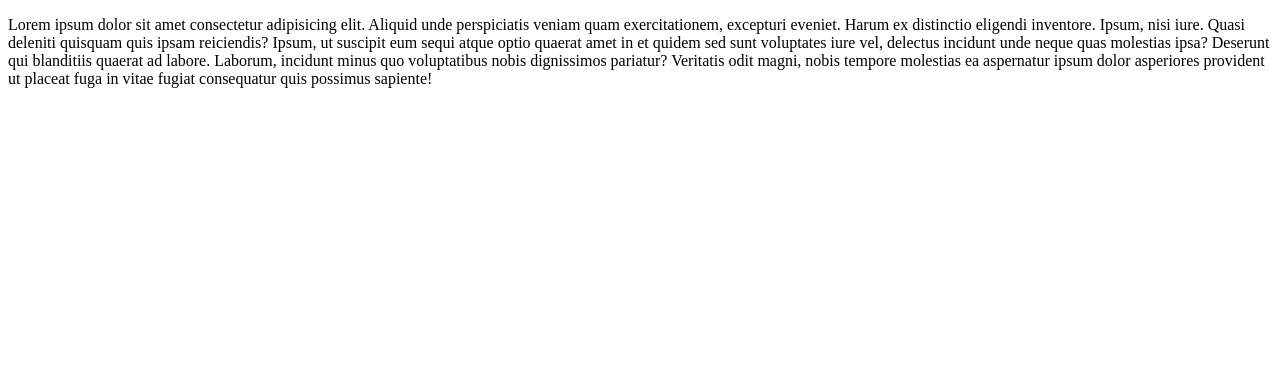
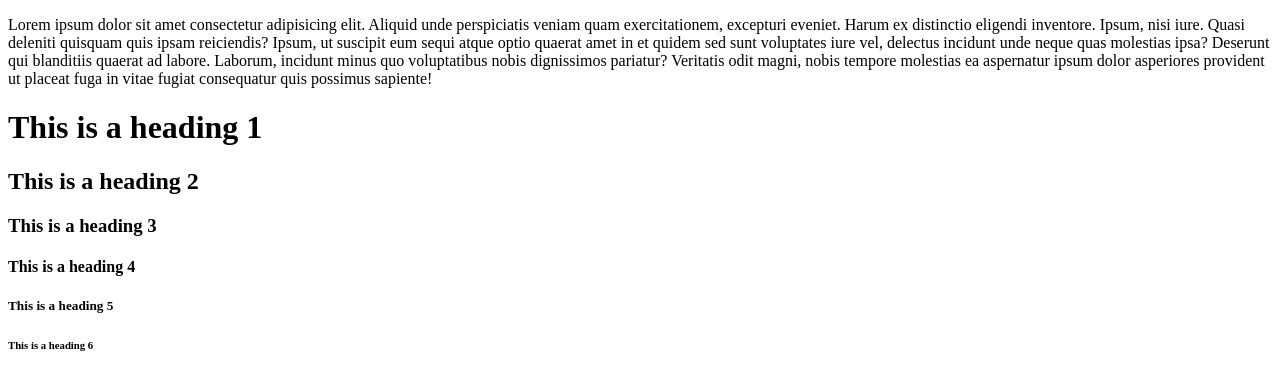
Before and after one commit to mvz-theFluffyStache/html_basics, a plain HTML site: page index.html in a window 1280 px wide. Drawn offline with Linux system fonts and the light colour scheme.

Commit message:
Added 6 Heading levels to show how they interact and wrote comments to explain the purpose of the 6 levels

```diff
--- a/index.html
+++ b/index.html
@@ -27,6 +27,14 @@
      Laborum, incidunt minus quo voluptatibus nobis dignissimos pariatur? Veritatis odit magni, nobis tempore molestias ea aspernatur ipsum dolor asperiores provident ut placeat fuga in vitae fugiat consequatur quis possimus sapiente!</p>
      <!-- Paragraph uses p element tags -->
     <!-- Headings -->
+     <h1>This is a heading 1</h1>
+     <h2>This is a heading 2</h2>
+     <h3>This is a heading 3</h3>
+     <h4>This is a heading 4</h4>
+     <h5>This is a heading 5</h5>
+     <h6>This is a heading 6</h6>
+     <!-- Headings in 6 different levels -->
+      <!-- Each level should follow the last, don't go from h2 to h5, use css to style but numbers to sort information in documents -->
     <!-- Text emphasis -->
     <!-- nested elements -->
  </body>
```
